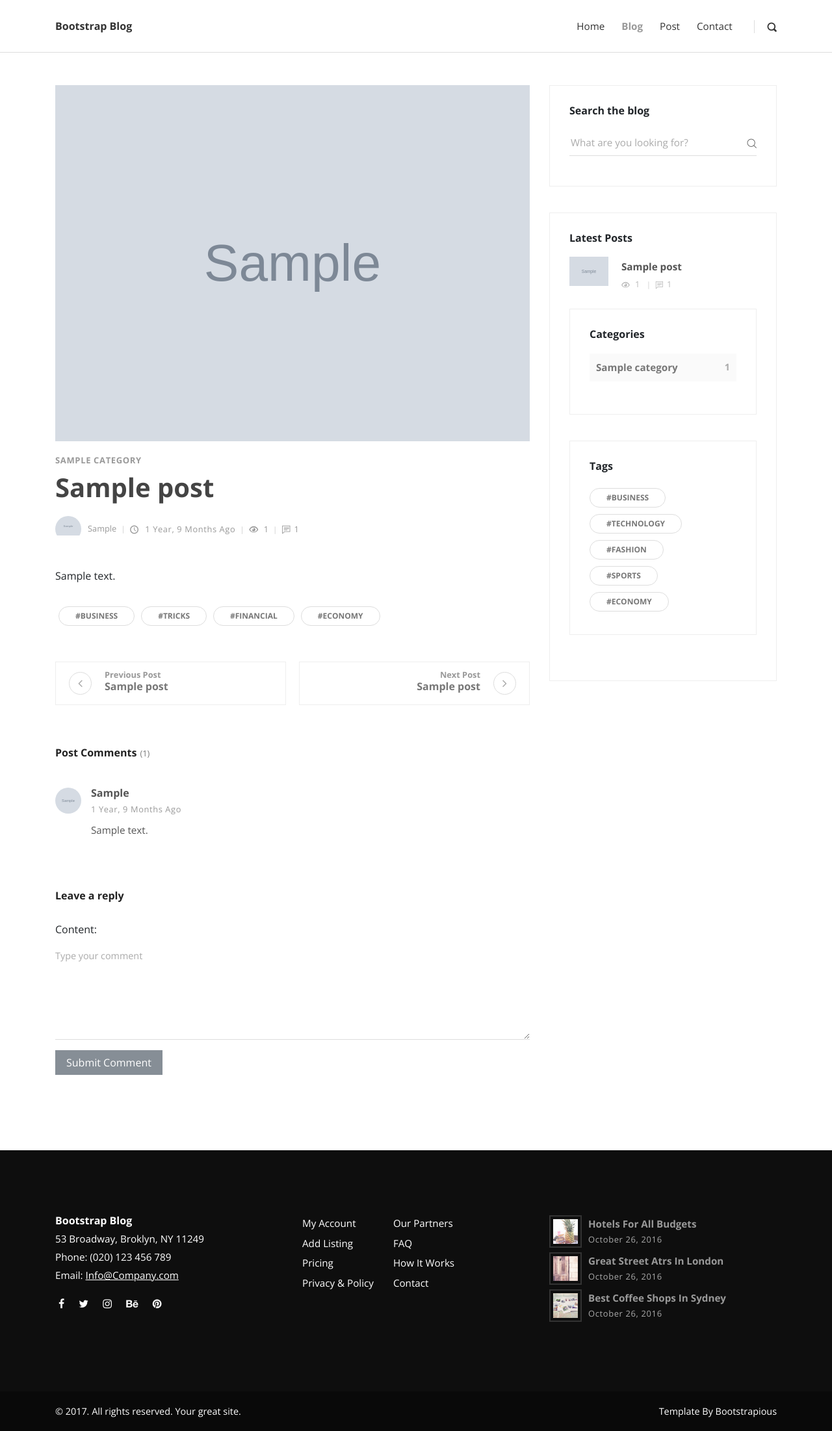
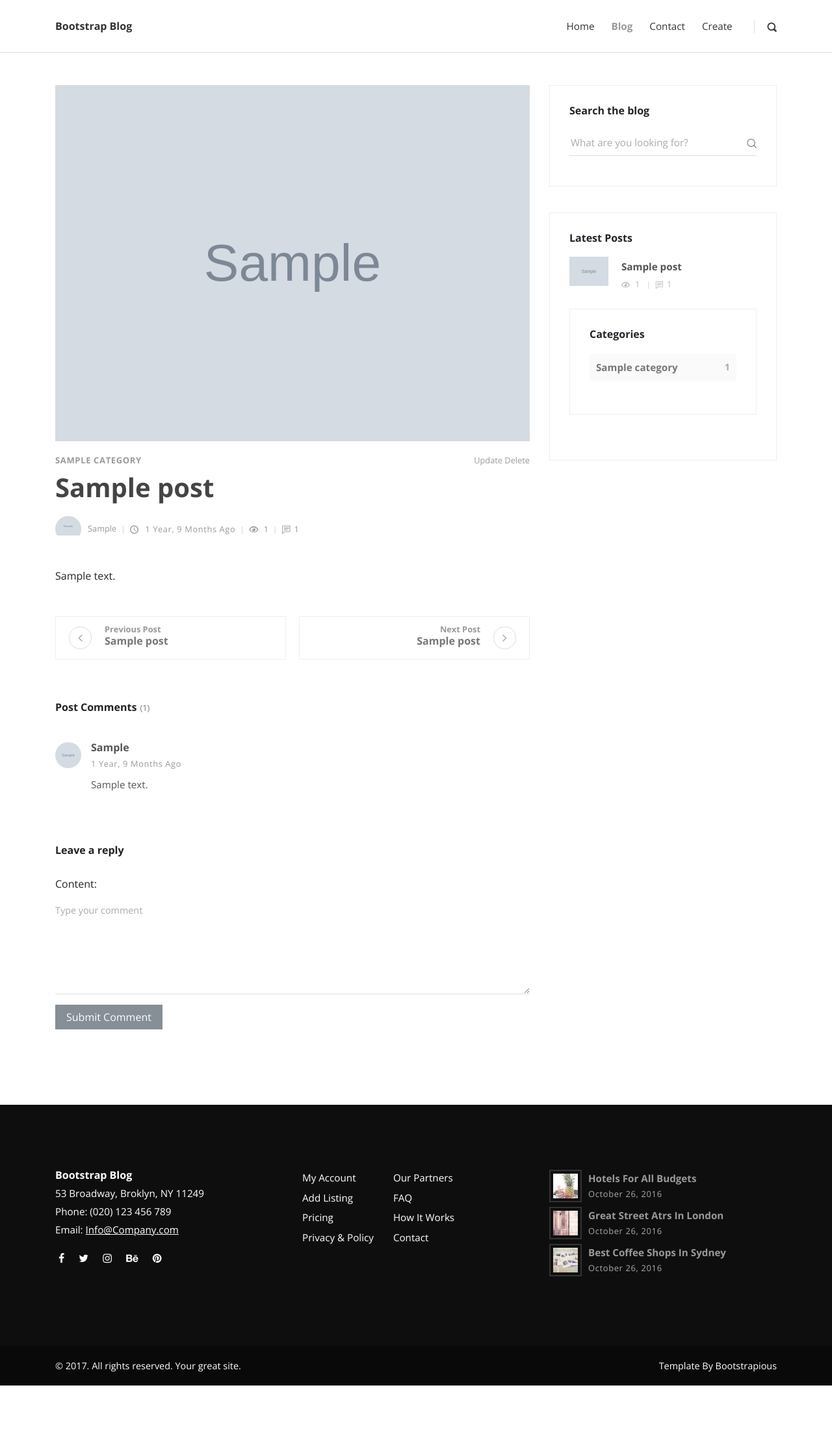
Before and after one commit to ishanshah710/DjangoBlog, a Django app: page /post/1/ in a window 1280 px wide. Shown: the whole page at 65% size. After the commit the page ends 2132 px from the top, so only its background shows below. Run offline with Django 3.2, Linux system fonts and the light colour scheme; a user stored in the database is signed in; tables that the repository leaves empty hold one stand-in row (values such as "Sample post"); grey boxes marked "Sample" are stand-in pictures; some libraries are stand-ins or nearby versions.

Commit message:
post CRUD handled

```diff
--- a/Blog/settings.py
+++ b/Blog/settings.py
@@ -40,6 +40,7 @@ INSTALLED_APPS = [
     'django.contrib.staticfiles',
 
     'tinymce',
+    'crispy_forms',
 
     'posts',
     'marketing',
@@ -136,12 +137,13 @@ STATIC_ROOT = os.path.join(BASE_DIR, 'static_root')
 MEDIA_ROOT = os.path.join(BASE_DIR, 'media_root')
 
 
+CRISPY_TEMPLATE_PACK = 'bootstrap4'
 
 # Tinymce
 
 TINYMCE_DEFAULT_CONFIG = {
-    'height': 360,
-    'width': 1120,
+    # 'height': 360,
+    # 'width': 1120,
     'cleanup_on_startup': True,
     'custom_undo_redo_levels': 20,
     'selector': 'textarea',
--- a/Blog/urls.py
+++ b/Blog/urls.py
@@ -19,7 +19,7 @@ from django.conf.urls.static import static
 from django.contrib import admin
 from django.urls import path, include
 
-from posts.views import index, blog, post, search_results
+from posts.views import index, blog, post, post_create, post_delete, post_update, search_results
 
 urlpatterns = [
     path('admin/', admin.site.urls),
@@ -28,7 +28,11 @@ urlpatterns = [
     path('blog/', blog, name='post-list'),
 
     path('search/', search_results, name='search-results'),
+
+    path('create/', post_create, name='post-create'),
     path('post/<pk>/', post, name='post-detail'),
+    path('post/<pk>/update/', post_update, name='post-update'),
+    path('post/<pk>/delete/', post_delete, name='post-delete'),
 
     path('tinymce/', include('tinymce.urls')),
 
--- a/posts/forms.py
+++ b/posts/forms.py
@@ -1,4 +1,5 @@
 from django import forms
+from django.db.models import fields
 from tinymce import TinyMCE
 from .models import Comment, Post
 
@@ -17,7 +18,10 @@ class PostForm(forms.ModelForm):
 
     class Meta:
         model = Post
-        fields = '__all__'
+        # fields = '__all__'
+        fields = ('title', 'overview', 'content',
+                'thumbnail', 'categories',
+                'featured', 'previous_post', 'next_post', )
 
 class CommentForm(forms.ModelForm):
 
--- a/posts/models.py
+++ b/posts/models.py
@@ -59,6 +59,16 @@ class Post(models.Model):
             'pk': self.pk
         })
 
+    def get_update_url(self, ):
+        return reverse('post-update', kwargs={
+            'pk': self.pk
+        })
+
+    def get_delete_url(self, ):
+        return reverse('post-delete', kwargs={
+            'pk': self.pk
+        })
+
     @property
     def get_comments(self):
         return self.comments.all().order_by('-timestamp')
--- a/posts/views.py
+++ b/posts/views.py
@@ -3,10 +3,18 @@ from django.db.models import Count, Q
 from django.shortcuts import get_object_or_404, redirect, render, reverse
 
 from marketing.models import Signup
-from posts.forms import CommentForm
+from posts.forms import CommentForm, PostForm
 
-from .models import Post
+from .models import Author, Post
 
+
+def get_author(user):
+    qs = Author.objects.filter(user=user)
+
+    if qs.exists():
+        return qs[0]
+
+    return None
 
 def search_results(request):
     query = request.GET.get('q')
@@ -113,3 +121,51 @@ def post(request, pk):
         'form':form
     }
     return render(request, 'post.html', context)
+
+def post_create(request):
+    title = 'Create'
+    form = PostForm(request.POST or None, request.FILES or None)
+    author = get_author(request.user)
+
+    if request.method == 'POST':
+        if form.is_valid():
+            form.instance.author = author
+            form.save()
+            return redirect(reverse('post-detail', kwargs={
+                'pk': form.instance.pk
+            }))
+
+    context = {
+        'form': form,
+        'title': title
+    }
+    return render(request, "post_create.html", context)
+
+def post_update(request, pk):
+    title = 'Update'
+    post = get_object_or_404(Post, pk=pk)
+
+    form = PostForm(
+        request.POST or None,
+        request.FILES or None,
+        instance=post)
+    author = get_author(request.user)
+
+    if request.method == 'POST':
+        if form.is_valid():
+            form.instance.author = author
+            form.save()
+            return redirect(reverse('post-detail', kwargs={
+                'pk': form.instance.pk
+            }))
+
+    context = {
+        'form': form,
+        'title': title
+    }
+    return render(request, "post_create.html", context)
+
+def post_delete(request, pk):
+    post = get_object_or_404(Post, pk=pk)
+    post.delete()
+    return redirect(reverse('post-list'))
--- a/requirements.txt
+++ b/requirements.txt
@@ -6,3 +6,4 @@ pytz==2021.3
 sqlparse==0.4.2
 typing-extensions==3.10.0.2
 django-tinymce4-lite
+django_crispy_forms
--- a/templates/header.html
+++ b/templates/header.html
@@ -6,9 +6,9 @@
           <div class="close-btn"><i class="icon-close"></i></div>
           <div class="row d-flex justify-content-center">
             <div class="col-md-8">
-              <form action="#">
+              <form action="{% url 'search-results' %}">
                 <div class="form-group">
-                  <input type="search" name="search" id="search" placeholder="What are you looking for?">
+                  <input type="search" name="q" id="search" placeholder="What are you looking for?">
                   <button type="submit" class="submit"><i class="icon-search-1"></i></button>
                 </div>
               </form>
@@ -30,10 +30,15 @@
             </li>
             <li class="nav-item"><a href="/blog" class="nav-link active ">Blog</a>
             </li>
-            <li class="nav-item"><a href="/post" class="nav-link ">Post</a>
-            </li>
+
             <li class="nav-item"><a href="#" class="nav-link ">Contact</a>
             </li>
+
+            {% if request.user.is_staff %}
+              <li class="nav-item"><a href="{% url 'post-create' %}" class="nav-link ">Create</a>
+              </li>
+            {% endif %}
+
           </ul>
           <div class="navbar-text"><a href="#" class="search-btn"><i class="icon-search-1"></i></a></div>
           <!-- <ul class="langs navbar-text"><a href="#" class="active">EN</a><span>           </span><a href="#">ES</a></ul> -->
--- a/templates/index.html
+++ b/templates/index.html
@@ -47,7 +47,7 @@
                       {% endfor %}
 
                     </div>
-                    <a href="post.html">
+                    <a href="{{ post.get_absolute_url }}">
                       <h2 class="h4">{{ post.title }}</h2></a>
                   </header>
                   <p>{{ post.overview }}</p>
@@ -100,7 +100,7 @@
                     {% endfor %}
 
                   </div>
-                </div><a href="post.html">
+                </div><a href="{{ pst.get_absolute_url }}">
                   <h3 class="h4">{{ pst.title }}</h3></a>
                 <p class="text-muted">{{ pst.overview }}</p>
               </div>
--- a/templates/post.html
+++ b/templates/post.html
@@ -20,13 +20,18 @@
               <div class="post-details">
                 <div class="post-meta d-flex justify-content-between">
 
-                  {% for cat in post.categories.all %}
-                    <div class="category">
+                  <div class="category">
+                    {% for cat in post.categories.all %}
                       <a href="#">{{ cat }}</a>
-                    </div>
-                  {% endfor %}
+                    {% endfor %}
+                  </div>
 
+                  <div>
+                    <a href="{% url 'post-update' pk=post.pk %}">Update</a>
+                    <a href="{% url 'post-delete' pk=post.pk %}">Delete</a>
+                  </div>
                 </div>
+
                 <h1>{{ post.title }}<a href="#"><i class="fa fa-bookmark-o"></i></a></h1>
                 <div class="post-footer d-flex align-items-center flex-column flex-sm-row"><a href="#" class="author d-flex align-items-center flex-wrap">
                     <div class="avatar"><img src="{{ post.author.profile_picture.url }}" alt="..." class="img-fluid"></div>
@@ -37,10 +42,15 @@
                     <div class="comments meta-last"><i class="icon-comment"></i>{{ post.comment_count }}</div>
                   </div>
                 </div>
+
+                <!-- <div class="post-body">
+                  {{ post.overview }}
+                </div> -->
+
                 <div class="post-body">
                   {{ post.content | safe }}
                 </div>
-                <div class="post-tags"><a href="#" class="tag">#Business</a><a href="#" class="tag">#Tricks</a><a href="#" class="tag">#Financial</a><a href="#" class="tag">#Economy</a></div>
+                <!-- <div class="post-tags"><a href="#" class="tag">#Business</a><a href="#" class="tag">#Tricks</a><a href="#" class="tag">#Financial</a><a href="#" class="tag">#Economy</a></div> -->
                 <div class="posts-nav d-flex justify-content-between align-items-stretch flex-column flex-md-row">
                   {% if post.previous_post %}
                     <a href="{{ post.previous_post.get_absolute_url }}" class="prev-post text-left d-flex align-items-center">
--- a/templates/sidebar.html
+++ b/templates/sidebar.html
@@ -42,17 +42,4 @@
         </div>
       {% endfor %}
     </div>
-    <!-- Widget [Tags Cloud Widget]-->
-    <div class="widget tags">
-      <header>
-        <h3 class="h6">Tags</h3>
-      </header>
-      <ul class="list-inline">
-        <li class="list-inline-item"><a href="#" class="tag">#Business</a></li>
-        <li class="list-inline-item"><a href="#" class="tag">#Technology</a></li>
-        <li class="list-inline-item"><a href="#" class="tag">#Fashion</a></li>
-        <li class="list-inline-item"><a href="#" class="tag">#Sports</a></li>
-        <li class="list-inline-item"><a href="#" class="tag">#Economy</a></li>
-      </ul>
-    </div>
   </aside>
```
Also changed, not shown: templates/post_create.html (added, +24 -0 lines), media_root/sample1.jpeg (added).
